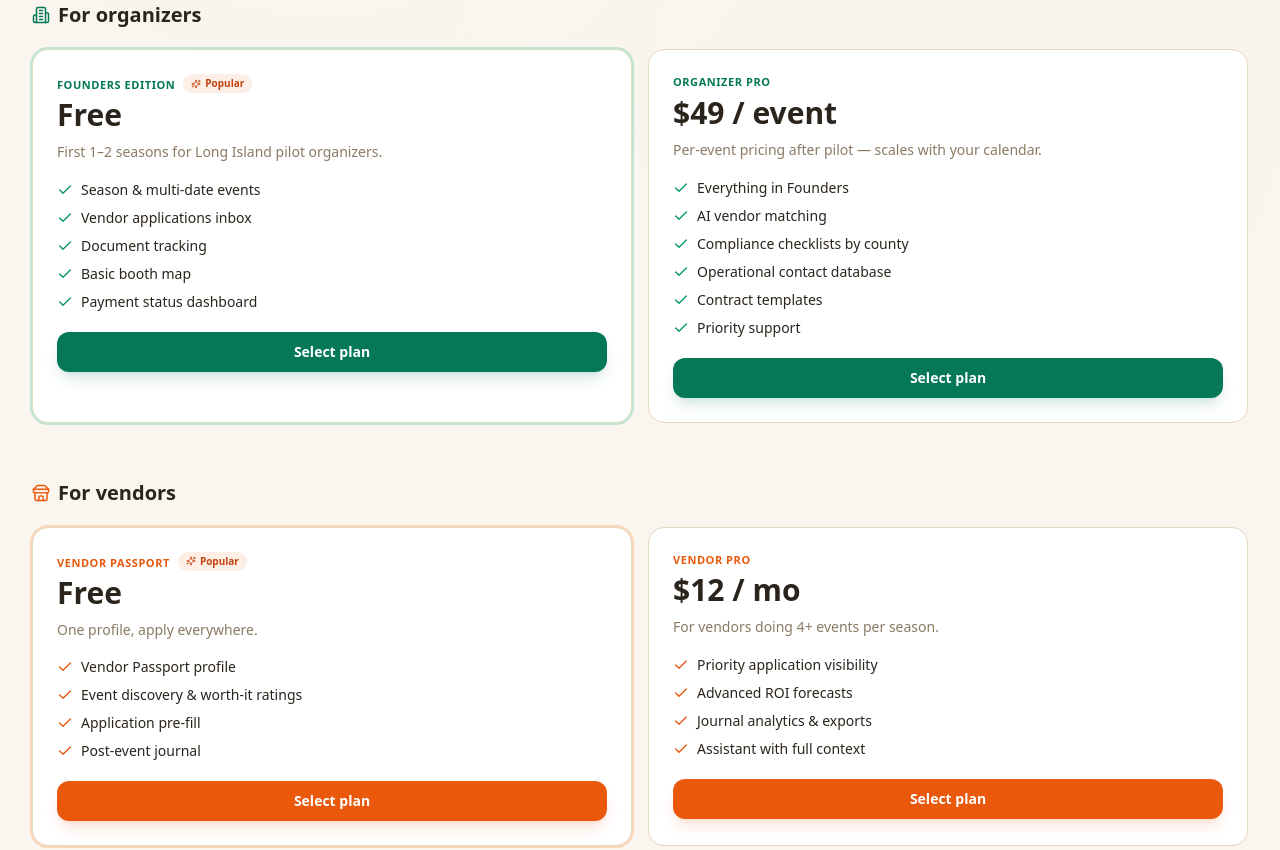
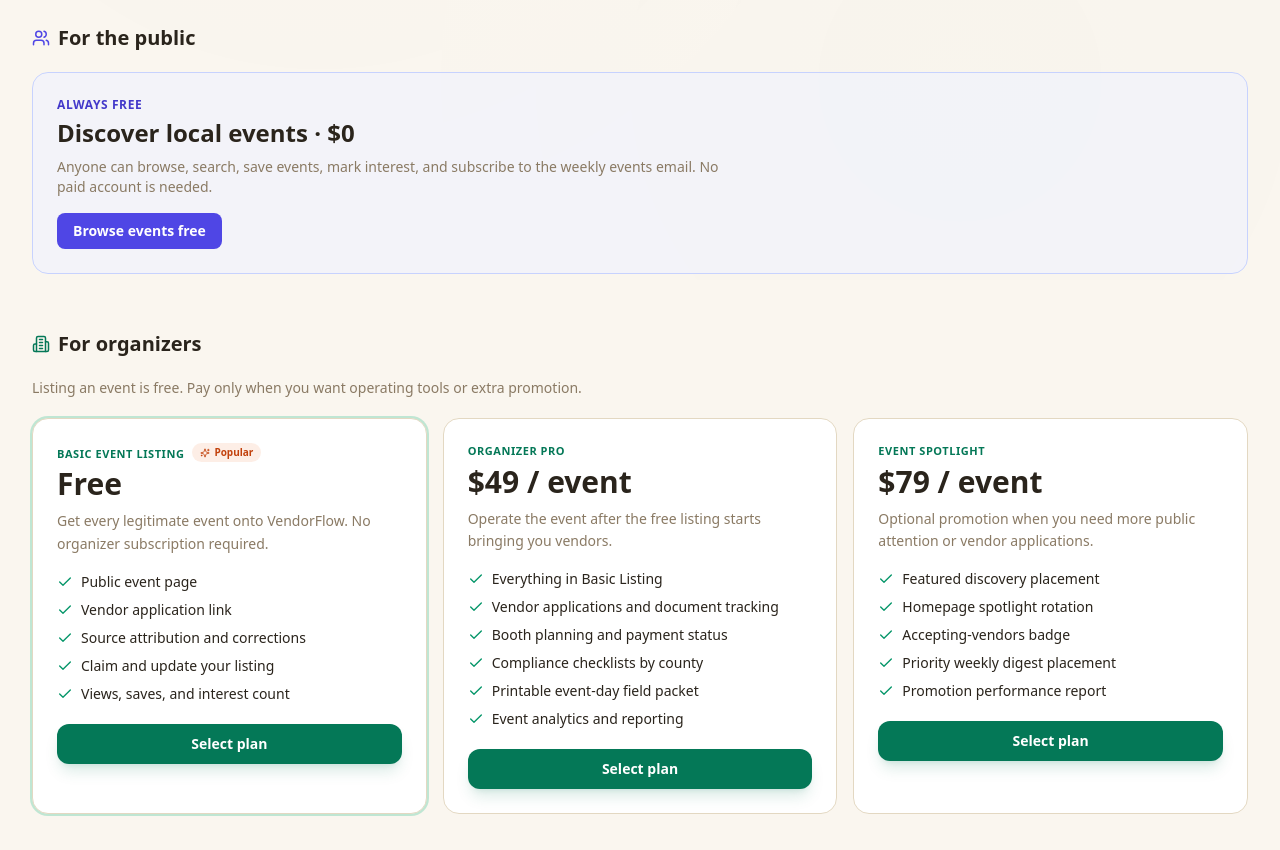
Before and after one commit to chrisstas69-cyber/vendorflow, a Next.js app: page /pricing in a window 1280 px wide. Shown: the part 520-1370 px from the top of the page. Built offline with nearby package versions, Linux system fonts and the light colour scheme; no server answers.

Commit message:
Clarify free listings and paid event tools

```diff
--- a/app/for-organizers/page.tsx
+++ b/app/for-organizers/page.tsx
@@ -49,8 +49,8 @@
             List once. Reach vendors &amp; families.
           </h1>
           <p className="mt-3 text-white/80 max-w-xl text-sm md:text-base leading-relaxed">
-            Upload crowd photos, promote to the top banner, and fill vendor slots with a drag-and-drop
-            pipeline.
+            Put your event in the public directory free. Upgrade only when you want promotion,
+            vendor management, booth planning, and day-of operations.
           </p>
         </div>
       </div>
@@ -74,9 +74,9 @@
 
         <div className="rounded-2xl border vf-border vf-bg-subtle p-6 sm:p-8 flex flex-col sm:flex-row items-start sm:items-center justify-between gap-4">
           <div>
-            <h3 className="text-lg font-semibold vf-text">Launch your next fair faster</h3>
+            <h3 className="text-lg font-semibold vf-text">Start with a free event listing</h3>
             <ul className="mt-2 space-y-1">
-              {['Kanban vendor pipeline', 'Booth map & fees', 'Compliance checklists'].map(t => (
+              {['Free public page and organizer claim', 'Optional $49 event operations', 'Optional $79 event spotlight'].map(t => (
                 <li key={t} className="flex items-center gap-1.5 text-xs vf-text-muted">
                   <CheckCircle2 size={12} className="text-emerald-700" /> {t}
                 </li>
@@ -85,17 +85,17 @@
           </div>
           <div className="flex flex-col sm:flex-row gap-2 shrink-0">
             <Link
-              href="/organizer/events/new"
+              href="/submit-event"
               className="inline-flex items-center justify-center gap-2 px-5 py-2.5 bg-emerald-700 hover:bg-emerald-800 text-white font-semibold rounded-xl text-sm shadow-lg shadow-emerald-700/20"
             >
-              Create your event
+              Submit event free
               <ArrowRight className="h-4 w-4" />
             </Link>
             <Link
-              href="/organizer/applications"
+              href="/pricing"
               className="inline-flex items-center justify-center gap-2 px-5 py-2.5 border vf-border vf-surface hover:vf-surface-2 vf-text font-semibold rounded-xl text-sm"
             >
-              Open applications board
+              Compare paid tools
             </Link>
           </div>
         </div>
--- a/app/organizer/events/new/page.tsx
+++ b/app/organizer/events/new/page.tsx
@@ -238,11 +238,12 @@
             value={form.promotionTier}
             onChange={e => setForm({ ...form, promotionTier: e.target.value as PromotionTier })}
           >
-            <option value="none">Standard listing</option>
-            <option value="featured">Featured listing</option>
-            <option value="spotlight">Homepage spotlight</option>
+            <option value="none">Standard listing · Free</option>
+            <option value="featured">Featured listing · Paid promotion</option>
+            <option value="spotlight">Homepage spotlight · $79/event</option>
           </select>
         ))}
+        <p className="-mt-3 text-xs text-stone-500">Your public event page is always free. Promotion is optional and can be added later.</p>
         </>}
         {step === 3 && <>
           <div><h2 className="flex items-center gap-2 text-lg font-semibold"><Eye className="h-5 w-5 text-teal-600" /> Review before publishing</h2><p className="text-sm text-stone-500">Confirm the details below. You can edit the event after publishing.</p></div>
--- a/app/pricing/page.tsx
+++ b/app/pricing/page.tsx
@@ -5,7 +5,7 @@
 import { PublicLayout } from '@/components/layout/public-layout';
 import { PRICING_TIERS } from '@/lib/pricing-tiers';
 import { FoundersEditionBanner } from '@/components/founders/founders-banner';
-import { Check, Sparkles, Store, Building2 } from 'lucide-react';
+import { Check, Sparkles, Store, Building2, Users } from 'lucide-react';
 
 export default function PricingPage() {
   const organizerTiers = PRICING_TIERS.filter(t => t.audience === 'organizer');
@@ -52,8 +52,8 @@
             </span>
           </h1>
           <p className="mt-4 text-sm vf-text-muted max-w-2xl mx-auto leading-relaxed">
-            Free while we&apos;re in Founders Edition — no card required. We&apos;ll email you
-            before any billing begins.
+            Browsing and basic event listings stay free. We charge for professional vendor tools,
+            organizer operations, and optional promotion.
           </p>
         </div>
       </section>
@@ -64,11 +64,22 @@
         </div>
 
         <section className="mb-14">
+          <div className="flex items-center gap-2 mb-5"><Users size={18} className="text-indigo-600" /><h2 className="text-xl font-semibold vf-text">For the public</h2></div>
+          <div className="rounded-2xl border border-indigo-200 bg-indigo-50/60 p-6 dark:border-indigo-900 dark:bg-indigo-950/20">
+            <p className="text-xs font-semibold uppercase tracking-wider text-indigo-700">Always free</p>
+            <h3 className="mt-1 text-2xl font-bold vf-text">Discover local events · $0</h3>
+            <p className="mt-2 max-w-2xl text-sm vf-text-muted">Anyone can browse, search, save events, mark interest, and subscribe to the weekly events email. No paid account is needed.</p>
+            <Link href="/discover" className="mt-4 inline-flex rounded-lg bg-indigo-600 px-4 py-2 text-sm font-semibold text-white">Browse events free</Link>
+          </div>
+        </section>
+
+        <section className="mb-14">
           <div className="flex items-center gap-2 mb-5">
             <Building2 size={18} className="text-emerald-700" />
             <h2 className="text-xl font-semibold vf-text">For organizers</h2>
           </div>
-          <div className="grid md:grid-cols-2 gap-4">
+          <p className="mb-5 text-sm vf-text-muted">Listing an event is free. Pay only when you want operating tools or extra promotion.</p>
+          <div className="grid md:grid-cols-3 gap-4">
             {organizerTiers.map(tier => (
               <TierCard
                 key={tier.id}
@@ -180,7 +191,7 @@
       </button>
       {selected && (
         <p className={`text-xs mt-2 text-center ${isOrange ? 'text-orange-700' : 'text-emerald-700'}`}>
-          You&apos;re on {tier.name} for the pilot — free, no card required.
+          {tier.priceLabel === 'Free' ? `You're on ${tier.name} — no card required.` : `${tier.name} selected. Billing is not charged until checkout is connected.`}
         </p>
       )}
       {errored && (
--- a/lib/pricing-tiers.ts
+++ b/lib/pricing-tiers.ts
@@ -11,16 +11,16 @@
 export const PRICING_TIERS: PricingTier[] = [
   {
     id: 'org-founders',
-    name: 'Founders Edition',
+    name: 'Basic Event Listing',
     audience: 'organizer',
     priceLabel: 'Free',
-    description: 'First 1–2 seasons for Long Island pilot organizers.',
+    description: 'Get every legitimate event onto VendorFlow. No organizer subscription required.',
     features: [
-      'Season & multi-date events',
-      'Vendor applications inbox',
-      'Document tracking',
-      'Basic booth map',
-      'Payment status dashboard',
+      'Public event page',
+      'Vendor application link',
+      'Source attribution and corrections',
+      'Claim and update your listing',
+      'Views, saves, and interest count',
     ],
     highlighted: true,
   },
@@ -29,14 +29,28 @@
     name: 'Organizer Pro',
     audience: 'organizer',
     priceLabel: '$49 / event',
-    description: 'Per-event pricing after pilot — scales with your calendar.',
+    description: 'Operate the event after the free listing starts bringing you vendors.',
     features: [
-      'Everything in Founders',
-      'AI vendor matching',
+      'Everything in Basic Listing',
+      'Vendor applications and document tracking',
+      'Booth planning and payment status',
       'Compliance checklists by county',
-      'Operational contact database',
-      'Contract templates',
-      'Priority support',
+      'Printable event-day field packet',
+      'Event analytics and reporting',
+    ],
+  },
+  {
+    id: 'org-spotlight',
+    name: 'Event Spotlight',
+    audience: 'organizer',
+    priceLabel: '$79 / event',
+    description: 'Optional promotion when you need more public attention or vendor applications.',
+    features: [
+      'Featured discovery placement',
+      'Homepage spotlight rotation',
+      'Accepting-vendors badge',
+      'Priority weekly digest placement',
+      'Promotion performance report',
     ],
   },
   {
@@ -44,12 +58,12 @@
     name: 'Vendor Passport',
     audience: 'vendor',
     priceLabel: 'Free',
-    description: 'One profile, apply everywhere.',
+    description: 'Browse events and keep one reusable business profile.',
     features: [
       'Vendor Passport profile',
-      'Event discovery & worth-it ratings',
+      'Public event discovery',
       'Application pre-fill',
-      'Post-event journal',
+      'Basic application tracking',
     ],
     highlighted: true,
   },
@@ -58,7 +72,7 @@
     name: 'Vendor Pro',
     audience: 'vendor',
     priceLabel: '$12 / mo',
-    description: 'For vendors doing 4+ events per season.',
+    description: 'Paid intelligence and operating tools for active vendors.',
     features: [
       'Priority application visibility',
       'Advanced ROI forecasts',
```
